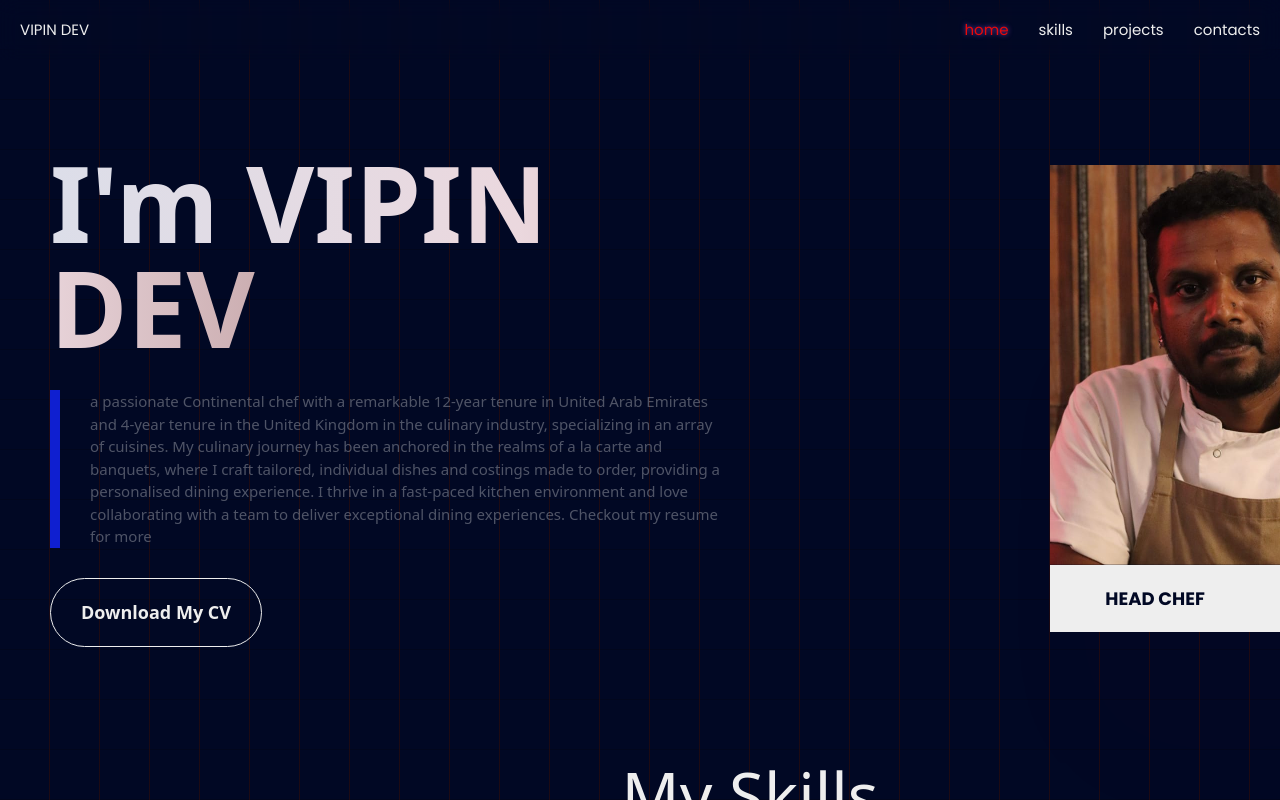
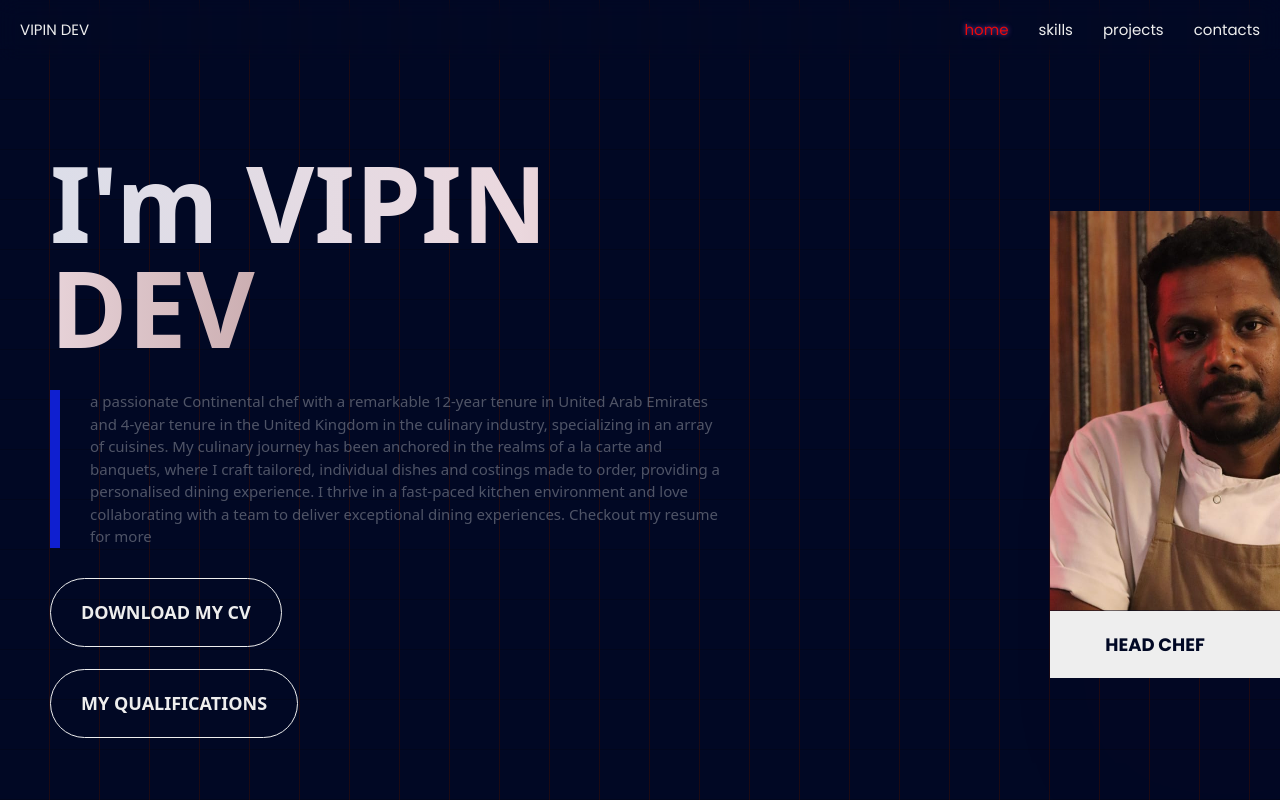
Before and after one commit to maneeshk-chandran/bucho-portfolio, a React (Vite) app: page / in a window 1280 px wide. Shown: the top 800 px of the page. Built offline with nearby package versions, Linux system fonts and the light colour scheme; a web font is replaced by a local one.

Commit message:
small changes

```diff
--- a/src/App.css
+++ b/src/App.css
@@ -195,7 +195,7 @@ section.skills {
       content: "";
       width: 70%;
       height: 70%;
-      background-image: linear-gradient(-45deg, red, rgb(0, 0, 1));
+      background-image: linear-gradient(-45deg, rgb(128, 0, 255), rgb(0, 0, 1));
       top: 50%;
       left: 50%;
       transform: translate(-50%, -50%);
@@ -245,7 +245,7 @@ section.projects {
       margin-bottom: 100px;
       gap: 20px;
       & .images {
-        background-image: linear-gradient(-45deg, #000000bd, #d31515);
+        background-image: linear-gradient(-45deg, #5d2e8bbd, #3f1f8a5d);
         padding: 40px;
         text-align: center;
         border-radius: 20px;
@@ -546,6 +546,28 @@ section.contacts {
   }
 }
 
+
+
+a.button {
+  display: inline-block;
+  padding: 12px 24px;
+  background-color: transparent;
+  color: white;               /* text color */
+  border: 2px solid white;
+  border-radius: 6px;
+  text-decoration: none;
+  font-weight: 600;
+  transition: 0.3s ease-in-out;
+}
+
+/* Hover effect */
+a.button:hover {
+  background-color: rgb(175, 42, 42);    /* highlight color */
+  color: rgb(227, 5, 5);               /* text color on hover */
+  transform: scale(1.05);     /* slight zoom */
+}
+
+
 @media screen and (max-width: 1023px) {
   section.home {
     & .content {
--- a/src/components/Home.jsx
+++ b/src/components/Home.jsx
@@ -28,9 +28,18 @@ deliver exceptional dining experiences. Checkout my resume for more
           href="public\Modern Minimalist CV Resume.pdf (1).pdf"
           target="_blank"
           rel="noopener noreferrer"
-          className="animation active "
+          className="button "
         >
-          Download My CV
+          DOWNLOAD MY CV
+        </a>
+        <br />
+        <a
+          href="public\Untitled design.pdf.pdf"
+          target="_blank"
+          rel="noopener noreferrer"
+          className="button "
+        >
+          MY QUALIFICATIONS
         </a>
       </div>
       <div className="avatar">
```
Also changed, not shown: 1 other file (tests, documents, lock files or other folders).
